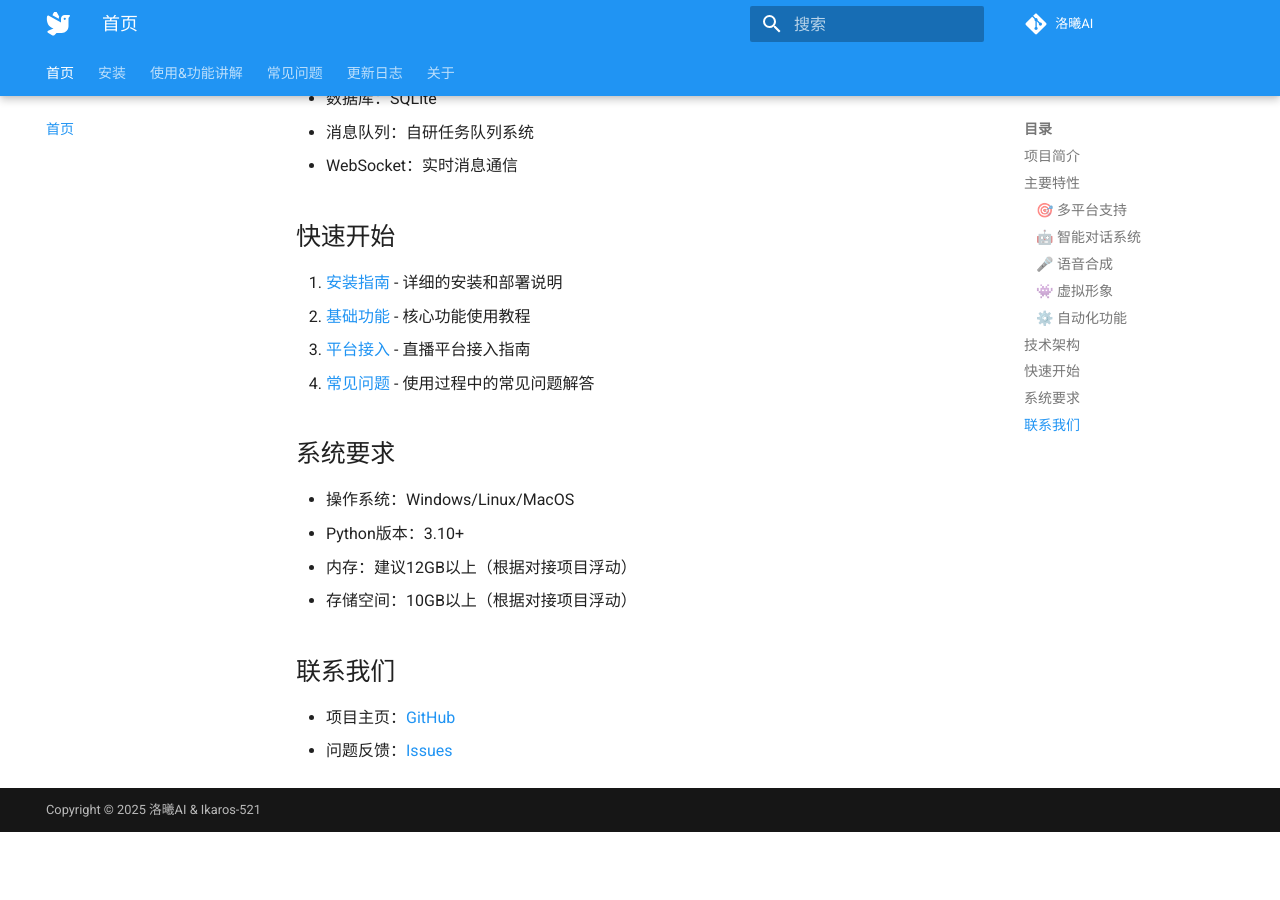
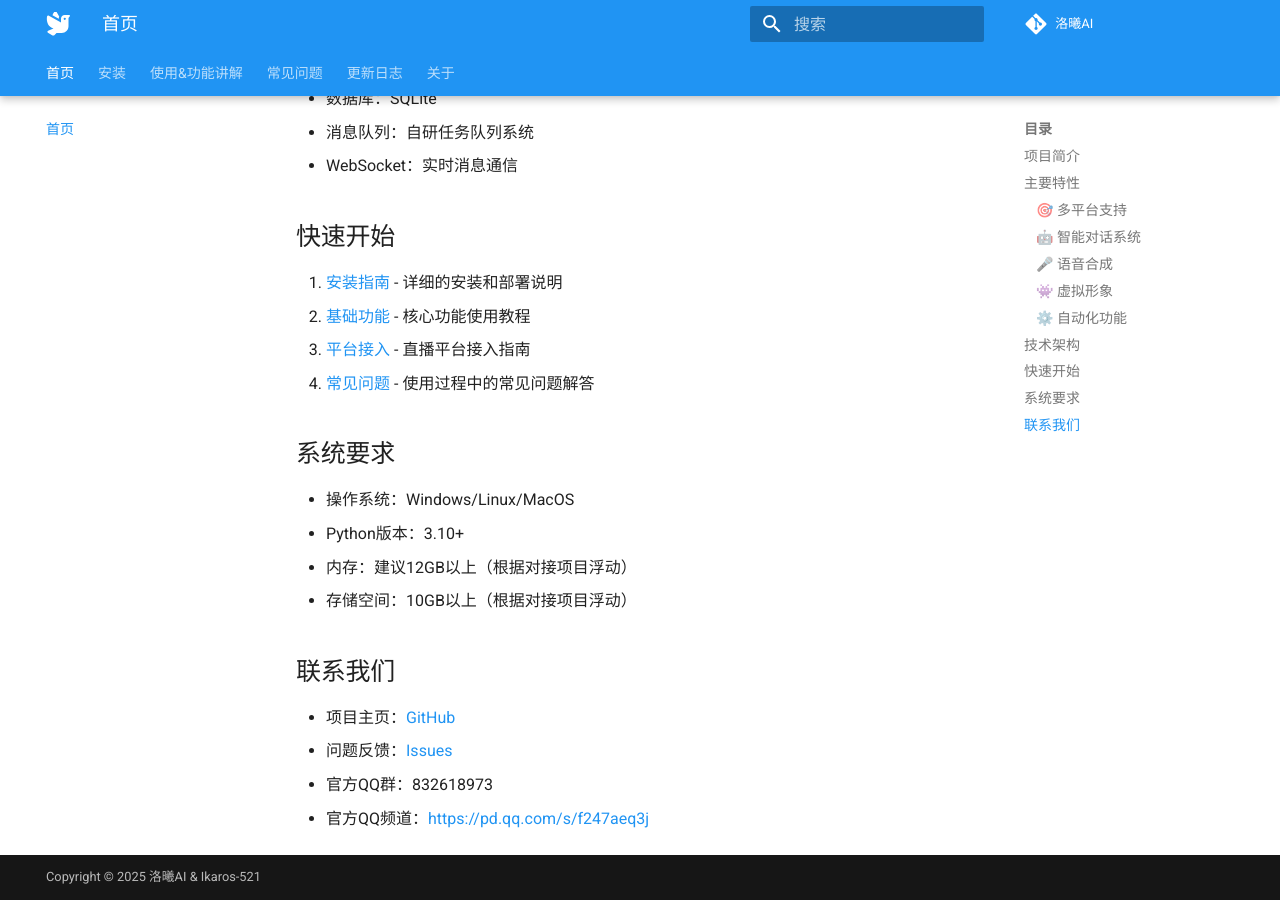
Before and after one commit to Ikaros-521/LX_AI_Docs, an MkDocs documentation site: the page built from docs/index.md, in a window 1280 px wide and 900 px high, scrolled down 1449 px. Built offline with MkDocs 1.6.1 and Material for MkDocs 9.7.7, drawn with Linux system fonts in a browser that asks for light colours; comment, search, counter and statistics services are not loaded; before the commit the page ends 2281 px from its top, so only the background shows below that.

Commit message:
文档：更新群和频道

```diff
--- a/docs/index.md
+++ b/docs/index.md
@@ -64,3 +64,5 @@
 
 - 项目主页：[GitHub](https://github.com/Ikaros-521/LX_AI)
 - 问题反馈：[Issues](https://github.com/Ikaros-521/LX_AI/issues)
+- 官方QQ群：832618973
+- 官方QQ频道：[https://pd.qq.com/s/f247aeq3j](https://pd.qq.com/s/f247aeq3j)
```
